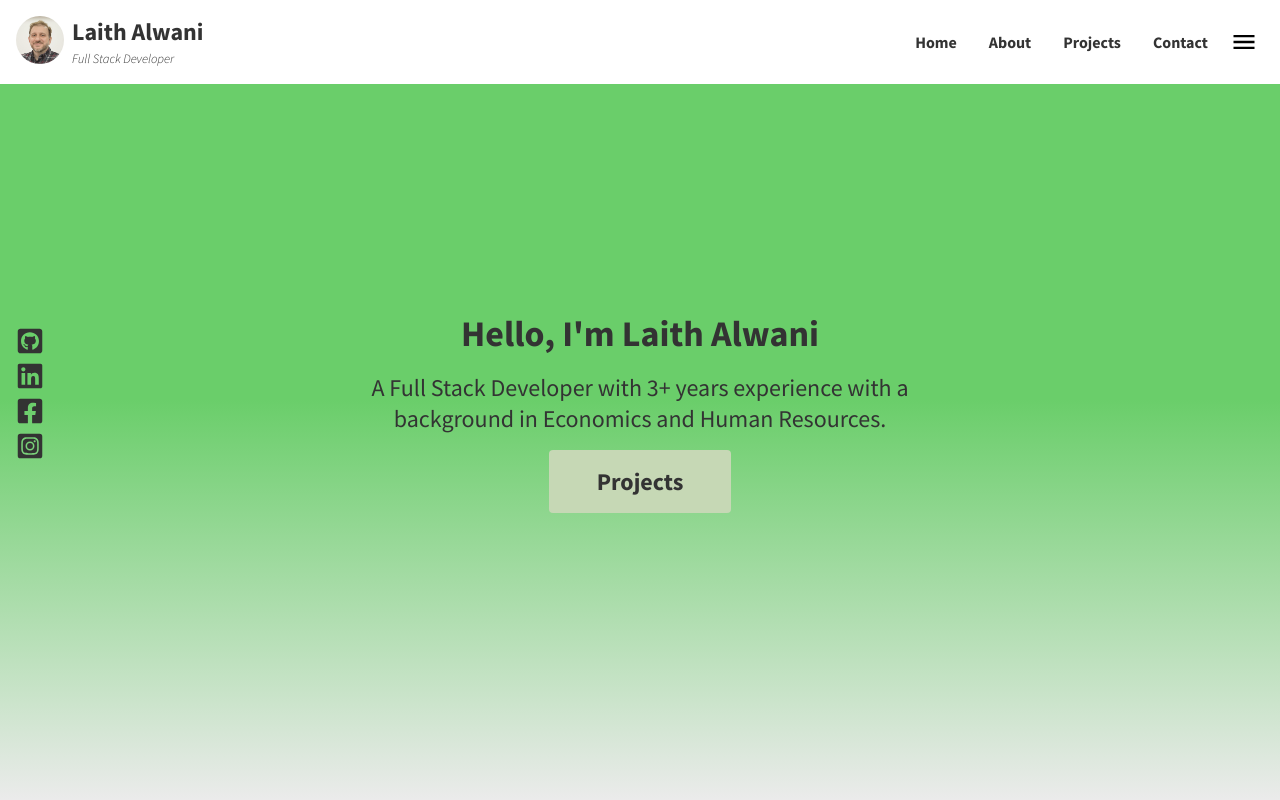
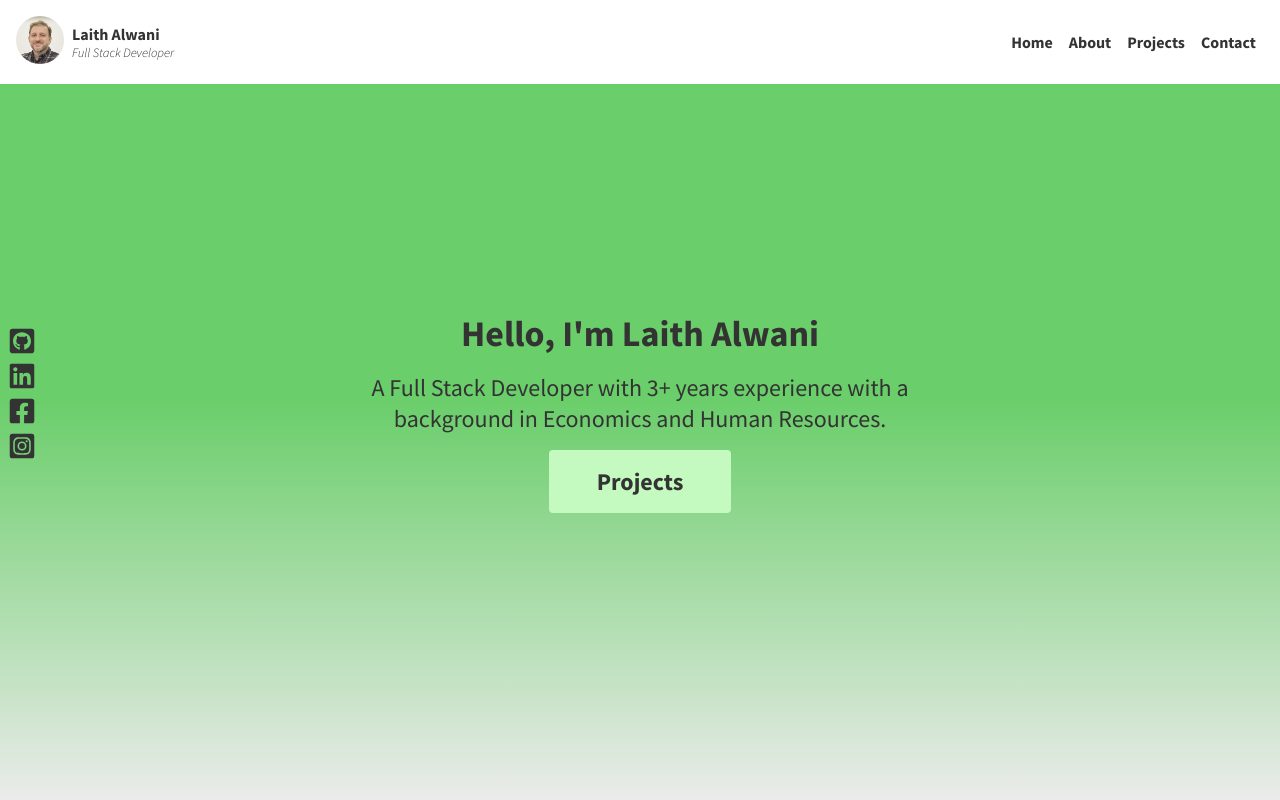
Before and after one commit to LaithAlwani/LaithAlwani, a Next.js app: page / in a window 1280 px wide. Shown: the top 800 px of the page. Built offline with nearby package versions, Linux system fonts and the light colour scheme.

Commit message:
refactos styles

```diff
--- a/components/Main.jsx
+++ b/components/Main.jsx
@@ -1,5 +1,3 @@
-import Image from "next/image";
-import Link from "next/link";
 import socialLinks from "../utils/SocialLinksList"
 import SocialLink from "./ui/SocialLink";
 export default function Main() {
--- a/components/layout/navbar.js
+++ b/components/layout/navbar.js
@@ -1,7 +1,7 @@
 import Link from "next/link";
 import Image from "next/image";
 import { useState } from "react";
-import {MdMenu, MdClose} from "react-icons/md"
+import { MdMenu, MdClose } from "react-icons/md";
 
 export default function Navbar() {
   const [toggleMenu, setToggleMenu] = useState(false);
@@ -19,29 +19,34 @@ export default function Navbar() {
               height={48}
             />
           </Link>
-          <div style={{ marginLeft: "0.5rem" }}>
-            <h2 style={{ margin: 0 }}>Laith Alwani</h2>
-            <em style={{ fontSize: "0.8rem" }}>Full Stack Developer</em>
+          <div className="my-title-container">
+            <strong>Laith Alwani</strong>
+            <em>Full Stack Developer</em>
           </div>
         </div>
         <div className="nav-links">
-          <a href="#home">Home</a>
-          <a href="#about">About</a>
-          <a href="#projects">Projects</a>
-          <a href="#contact">Contact</a>
+          <NavLinks />
         </div>
         <button onClick={() => setToggleMenu(!toggleMenu)} className="mobile-nav-button">
           {!toggleMenu ? <MdMenu size={28} /> : <MdClose size={28} />}
         </button>
       </nav>
       {toggleMenu && (
-        <div className="nav-mobile" onClick={()=>setToggleMenu(!toggleMenu)}>
-          <a href="#home">Home</a>
-          <a href="#about">About</a>
-          <a href="#projects">Projects</a>
-          <a href="#contact">Contact</a>
+        <div className="nav-mobile" onClick={() => setToggleMenu(!toggleMenu)}>
+          <NavLinks />
         </div>
       )}
     </>
   );
 }
+
+const NavLinks = () => {
+  return (
+    <>
+      <a href="#home">Home</a>
+      <a href="#about">About</a>
+      <a href="#projects">Projects</a>
+      <a href="#contact">Contact</a>
+    </>
+  );
+};
--- a/styles/Home.module.css
+++ /dev/null
@@ -1,49 +0,0 @@
-.container {
-  padding: 0 2rem;
-}
-
-.main {
-  min-height: 100vh;
-  padding: 4rem 0;
-  flex: 1;
-  display: flex;
-  flex-direction: column;
-  justify-content: center;
-  align-items: center;
-}
-
-.about {
-  display: flex;
-  text-align: center;
-  width: clamp(400px, 75%, 1200);
-}
-
-.imgContainer {
-  max-width: 600px;
-  padding: 1rem;
-  margin: 0 auto;
-}
-.about div {
-  display: flex;
-  flex-direction: column;
-  align-items: center;
-  justify-content: center;
-}
-.about p {
-  margin: 0.5rem;
-  padding: 0 2rem;
-  text-align: left;
-
-}
-
-@media (max-width: 600px) {
-  .about {
-    width: 100%;
-    flex-direction: column;
-    margin-top: 1rem;
-  }
-  .imgContainer {
-    max-width: 300px;
-    padding: 0;
-  }
-}
--- a/styles/globals.css
+++ b/styles/globals.css
@@ -1,4 +1,12 @@
 @import url("https://fonts.googleapis.com/css2?family=Source+Sans+Pro:ital,wght@0,300;0,400;0,700;0,900;1,300&display=swap");
+:root{
+  --la-green:#6ace6a;
+  --la-light-gray:#ebebeb;
+  --la-dark-gray:#666;
+  --la-black:#333;
+  --la-off-white:#f2f2f2;
+  --border-radius:0.25rem;
+}
 *,
 *:before,
 *:after {
@@ -7,9 +15,10 @@
 html {
   scroll-behavior: smooth;
 }
+/*general site styles*/
 body {
-  background: #f2f2f2;
-  color: #333;
+  background: var(--la-off-white);
+  color: var(--la-black);
   font-family: "Source Sans Pro", sans-serif;
   margin: 0;
 }
@@ -17,13 +26,13 @@ body {
 a {
   color: inherit;
   text-decoration: none;
-  padding: 1rem;
+  padding: 0.5rem;
   font-weight: 700;
 }
 
 nav a:hover,
 nav a:focus {
-  color: #6ace6a;
+  color: var(--la-green);
 }
 
 h1,
@@ -33,11 +42,50 @@ h3 {
   margin-block-end: 1rem;
 }
 
+
 #main {
   width: 100%;
   margin: 0 auto;
 }
 
+.section {
+  width: 100%;
+  min-height: 100vh;
+  padding-block: 6rem;
+  display: flex;
+  flex-direction: column;
+  justify-content: center;
+  align-items: center;
+}
+
+.container {
+  max-width: 60rem;
+  padding-inline: 0.5rem;
+}
+
+.btn {
+  background-color: var(--la-green);
+  padding: 1rem;
+  font-weight: 700;
+  border: none;
+  border-radius: var(--border-radius);
+  text-align: center;
+}
+
+.bg-linear-green {
+  background: linear-gradient(180deg, var(--la-green) 50%, var(--la-light-gray));
+}
+
+.bg-linear-gray {
+  background: linear-gradient(180deg, var(--la-light-gray) 70%, var(--la-green));
+}
+
+.bg-green {
+  background-color: var(--la-green);
+}
+
+
+/*Navbar*/
 nav {
   position: fixed;
   width: 100%;
@@ -63,19 +111,28 @@ nav {
 
 #avatar {
   border-radius: 50%;
+  margin-inline-end: 0.5rem;
 }
 
+.my-title-container{
+  display: flex;
+  flex-direction: column;
+  justify-content: center;
+}
+
+.my-title-container em{
+  font-size: 0.8rem;
+}
+
+/*mobile Navbar*/
 .mobile-nav-button {
   position: relative;
   display: none;
   background-color: transparent;
   border: none ;
-  display: flex;
   justify-content: center;
   align-items: center;
 }
-
-
 
 .nav-mobile {
   position: fixed;
@@ -87,28 +144,14 @@ nav {
   z-index: 2;
 }
 .nav-mobile a {
-  border-block-end: 0.1rem solid;
+  border-block-end: 0.1rem solid #bebebe;
 }
 
 .nav-mobile a:last-child {
   border: none;
 }
 
-.section {
-  width: 100%;
-  min-height: 100vh;
-  padding-block: 6rem;
-  display: flex;
-  flex-direction: column;
-  justify-content: center;
-  align-items: center;
-}
-
-.container {
-  max-width: 60rem;
-  padding-inline: 0.5rem;
-}
-
+/*header component*/
 .header {
   text-align: center;
   margin-block-end: 2rem;
@@ -119,39 +162,8 @@ nav {
   font-size: 2.5rem;
 }
 
-.btn {
-  background-color: #6ace6a;
-  padding: 1rem;
-  font-weight: 700;
-  border: none;
-  border-radius: 0.25rem;
-  text-align: center;
-}
 
-.btn-light {
-  background-color: #c6d8b5;
-  padding-inline: 3rem;
-}
-
-.social-links-main {
-  position: absolute;
-  left: 0;
-  list-style: none;
-  padding: 0;
-  background-color: transparent;
-}
-
-.bg-linear-green {
-  background: linear-gradient(180deg, #6ace6a 50%, #ebebeb);
-}
-
-.bg-linear-gray {
-  background: linear-gradient(180deg, #ebebeb 70%, #6ace6a);
-}
-
-.bg-green {
-  background-color: #6ace6a;
-}
+/*home section*/
 
 .main {
   font-size: 1.5em;
@@ -165,13 +177,29 @@ nav {
   margin: 0 auto 2rem;
 }
 
+.btn-light {
+  background-color: #c4f9bf;
+  padding-inline: 3rem;
+}
+
+.social-links-main {
+  position: absolute;
+  left: 0;
+  list-style: none;
+  padding: 0;
+  background-color: transparent;
+}
+
+/*about section*/
+
 .cv-link {
-  color: #6ace6a;
+  color: var(--la-green);
   padding: 0;
   font-size: 1.1rem;
   text-decoration: underline;
 }
 
+/*projects section*/
 .projects {
   display: flex;
   justify-content: center;
@@ -187,7 +215,7 @@ nav {
 .project-image {
   width: 10rem;
   height: 10rem;
-  border-radius: 0.25rem;
+  border-radius: var(--border-radius);
 }
 
 /*form*/
@@ -196,7 +224,7 @@ form {
   height: auto;
   padding: 1rem;
   background-color: white;
-  border-radius: 0.5rem;
+  border-radius: var(--border-radius);
 }
 
 form input {
@@ -209,7 +237,7 @@ form textarea {
   font-family: "Nunito";
   font-size: 1rem;
   border: 0;
-  border-radius: 0.25rem;
+  border-radius: var(--border-radius);
   margin-block-start: 0.5rem;
   margin-block-end: 2rem;
   padding: 0.5rem;
@@ -228,7 +256,7 @@ form textarea:focus {
 }
 
 label {
-  color: #666;
+  color: var(--la-dark-gray);
   width: 100%;
   font-size: 1rem;
   letter-spacing: 1px;
@@ -243,7 +271,7 @@ label {
   opacity: 0.7;
   font-size: 0.8rem;
   width: 10rem;
-  border-radius: 0.25rem;
+  border-radius: var(--border-radius);
 }
 
 .message {
@@ -251,7 +279,7 @@ label {
   padding: 1rem;
   font-weight: bold;
   opacity: 0.7;
-  border-radius: 0.2rem;
+  border-radius: var(--border-radius);
 }
 .error {
   color: red;
@@ -265,6 +293,7 @@ label {
   border: 1px solid green;
 }
 
+/*footer*/
 footer {
   text-align: center;
   /* border-top: 1px solid; */
@@ -287,66 +316,19 @@ footer span {
   padding-block: 0.5rem;
 }
 
+/*media queries*/
 @media (max-width: 768px) {
+  #main {
+    width: 100%;
+  }
   .nav-links,
   .social-links-main {
     display: none;
   }
   .mobile-nav-button {
-    display: block;
+    display: flex;
   }
   .btn {
     width: 100%;
   }
-  #main {
-    width: 100%;
-  }
 }
-
-/* .btn {
-  background-color: #6ace6a;
-  border: 0 solid #e5e7eb;
-  border-radius: 0.25rem;
-  box-sizing: border-box;
-  display: flex;
-  font-size: 1rem;
-  font-weight: 700;
-  justify-content: center;
-  line-height: 1.75rem;
-  padding: 0.75rem 1.65rem;
-  margin: 1rem auto;
-  position: relative;
-  text-align: center;
-  text-decoration: none #333 solid;
-  text-decoration-thickness: auto;
-  width: 100%;
-  max-width: 275px;
-  position: relative;
-  cursor: pointer;
-  transform: rotate(-2deg);
-  user-select: none;
-  -webkit-user-select: none;
-  touch-action: manipulation;
-}
-
-.btn:focus {
-  outline: 0;
-}
-
-.btn:after {
-  content: "";
-  position: absolute;
-  border: 0.07rem solid;
-  border-radius: 0.25rem;
-  bottom: 0.25rem;
-  left: 0.25rem;
-  width: calc(100% - 0.1rem);
-  height: calc(100% - 0.1rem);
-}
-
-.btn:hover:after,
-.active:after {
-  bottom: 0.1rem;
-  left: 0.1rem;
-  transform: none;
-} */
```
Also changed, not shown: styles/Porfolio.module.css (deleted, +0 -26 lines).
